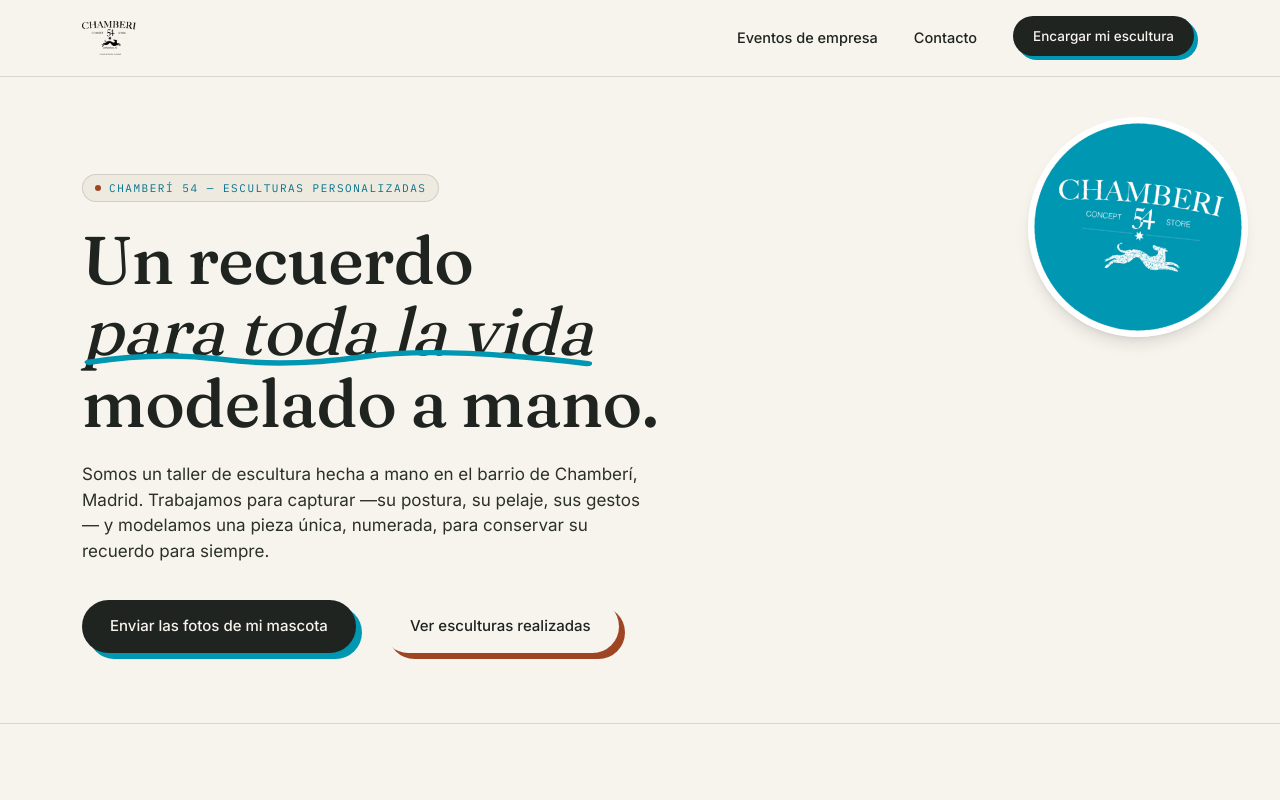
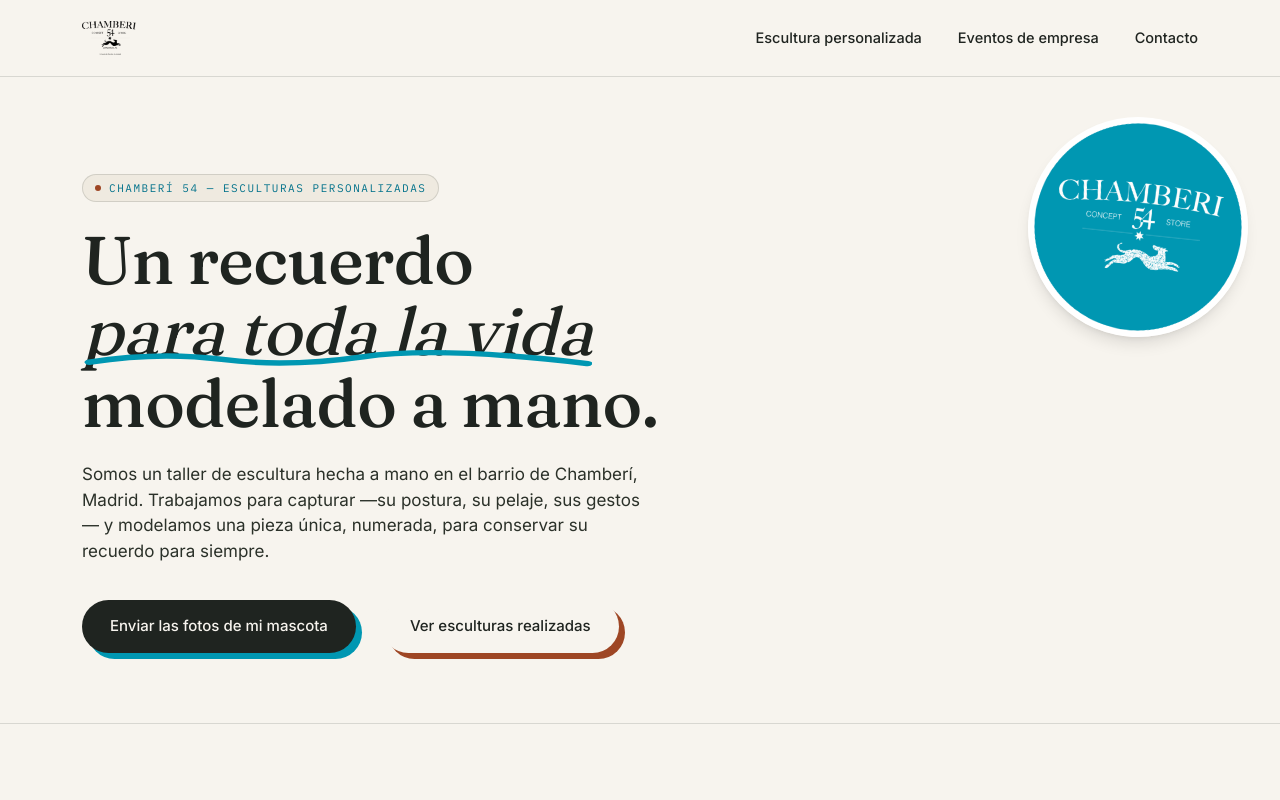
Before and after one commit to Chamberi54/Escultura-Mascotas, a Next.js app: page / in a window 1280 px wide. Shown: the top 800 px of the page. Built offline with nearby package versions, Linux system fonts and the light colour scheme; no server answers.

Commit message:
Replace nav CTA button with plain text link
Header now reads Escultura personalizada / Eventos de empresa / Contacto
as plain text links instead of pairing two plain links with a styled
button, for a more consistent nav bar.

```diff
--- a/src/components/Header.tsx
+++ b/src/components/Header.tsx
@@ -1,7 +1,7 @@
 import Image from "next/image";
-import TactileButton from "./dog/TactileButton";
 
 const NAV_LINKS = [
+  { href: "/#pedido", label: "Escultura personalizada" },
   { href: "/eventos-empresa", label: "Eventos de empresa" },
   { href: "/#contacto", label: "Contacto" },
 ];
@@ -32,15 +32,6 @@ export default function Header() {
               <span className="absolute bottom-0 left-0 h-px w-0 bg-ink transition-all duration-300 group-hover:w-full" />
             </a>
           ))}
-          <TactileButton
-            href="/#pedido"
-            label="Encargar mi escultura"
-            padding="10px 20px"
-            rounded={100}
-            base={{ color: "#0097B2", depth: 4 }}
-            colors={{ fill: "#1F2420", textColor: "#F7F4EE" }}
-            font={{ fontFamily: "var(--font-inter)", fontSize: "13.5px", fontWeight: 500 }}
-          />
         </div>
       </nav>
     </header>
```
